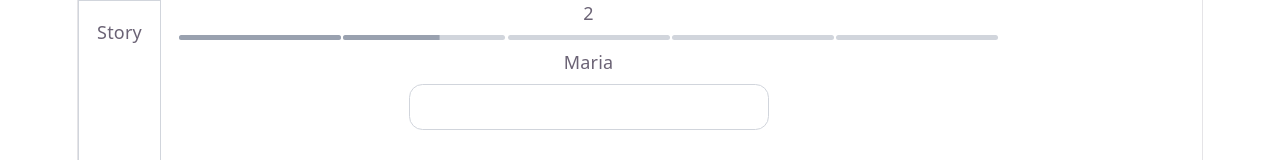
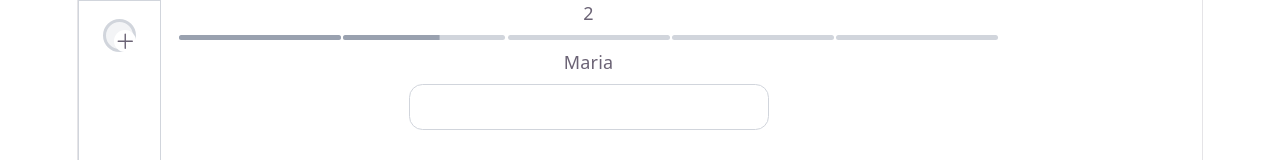
Before and after one commit to Riten1/Quick-stories, a React (Vite) app in the folder quick-stories/: page / in a window 1280 px wide. Shown: the top 160 px of the page. Built offline with nearby package versions, Linux system fonts and the light colour scheme.

Commit message:
feat: account list and current account

```diff
--- a/quick-stories/src/@types/store.d.ts
+++ b/quick-stories/src/@types/store.d.ts
@@ -4,4 +4,6 @@ export default interface IUseStore {
   closeModal: () => void;
   accounts: IAccountFields[];
   addAccounts: (accounts: IAccountFields) => void;
+  currentAccount: IAccountFields;
+  selectAccount: (account: IAccountFields) => void;
 }
--- a/quick-stories/src/components/sidebar/Sidebar.tsx
+++ b/quick-stories/src/components/sidebar/Sidebar.tsx
@@ -1,11 +1,17 @@
-import { Bars3BottomLeftIcon, UserPlusIcon } from "@heroicons/react/24/outline";
+import {
+  Bars3BottomLeftIcon,
+  PlusIcon,
+  UserPlusIcon,
+} from "@heroicons/react/24/outline";
 import store from "../../zustand/store";
 import { MenuDropdown } from "../ui/Menu";
 import { AddAccountModal } from "../../features/account/modal/AddAccountModal";
 import { SelectAccountModal } from "../../features/account/modal/SelectAccountModal";
+import nameIcon from "../../utils/nameIcon";
 
 const Sidebar = () => {
   const openModal = store((state) => state.openModal);
+  const currentAccount = store((state) => state.currentAccount);
   const menuItems = [
     {
       label: "Switch account",
@@ -19,7 +25,14 @@ const Sidebar = () => {
   return (
     <>
       <div className="p-4 border border-gray-300 h-full flex flex-col justify-between items-center">
-        <p>Story</p>
+        <div className="relative items-center gap-2">
+          <p className="text-xl cursor-pointer bg-gray-100 p-3 border-gray-300 border-3 rounded-full">
+            {nameIcon(currentAccount?.name)}
+          </p>
+          <span className="cursor-pointer absolute bg-white p rounded-full bottom-0 right-0">
+            {!currentAccount?.hasStories && <PlusIcon className="w-5 h-5" />}
+          </span>
+        </div>
 
         <div className="flex flex-col items-center gap-2">
           <MenuDropdown
--- a/quick-stories/src/features/account/modal/SelectAccountModal.tsx
+++ b/quick-stories/src/features/account/modal/SelectAccountModal.tsx
@@ -2,6 +2,7 @@ import Modal from "../../../components/ui/Modal";
 import { UserCircleIcon } from "@heroicons/react/24/solid";
 import type IAccountFields from "../../../@types/account";
 import store from "../../../zustand/store";
+import { ExclamationTriangleIcon } from "@heroicons/react/24/outline";
 
 export const SelectAccountModal = () => {
   const accounts = store((state) => state.accounts);
@@ -14,9 +15,21 @@ export const SelectAccountModal = () => {
             All Accounts
           </p>
         </div>{" "}
+        {accounts?.length === 0 && (
+          <div className="flex justify-center items-center">
+            <p className="text-md flex gap-2 border-gray-300">
+              <ExclamationTriangleIcon className="w-6 h-6 text-mist-500" /> No
+              accounts found. Please add an account.
+            </p>
+          </div>
+        )}
         <div className="flex flex-col gap-2">
           {accounts?.map((account: IAccountFields, index: number) => (
-            <div className="p-2 border-b border-gray-400" key={index}>
+            <div
+              className="p-2 cursor-pointer border-b border-gray-300"
+              key={index}
+              onClick={() => store.getState().selectAccount(account)}
+            >
               <div className="flex gap-2">
                 <div>
                   <UserCircleIcon className="w-6 h-6 text-mist-500" />
--- /dev/null
+++ b/quick-stories/src/utils/nameIcon.ts
@@ -0,0 +1,8 @@
+export default function nameIcon(name: string | undefined) {
+  const firstLetter = name
+    ?.split(" ")
+    .map((name: string) => name.charAt(0))
+    .join("")
+    .slice(0, 2);
+  return firstLetter;
+}
--- a/quick-stories/src/zustand/store.ts
+++ b/quick-stories/src/zustand/store.ts
@@ -9,12 +9,21 @@ export const store = create<IUseStore>((set) => ({
   accounts: JSON.parse(
     localStorage.getItem("users") || "[]",
   ) as IAccountFields[],
+  currentAccount: {} as IAccountFields,
   addAccounts: (accounts: IAccountFields) =>
     set((state) => {
       const newAccounts = [...state.accounts, accounts];
       localStorage.setItem("users", JSON.stringify(newAccounts));
       return { accounts: newAccounts };
     }),
+  selectAccount: (account: IAccountFields) =>
+    set((state) => {
+      state.currentAccount = account;
+      sessionStorage.setItem("currentAccount", JSON.stringify(account));
+      console.log("state", state);
+      state.closeModal();
+      return {};
+    }),
 }));
 
 export default store;
```
